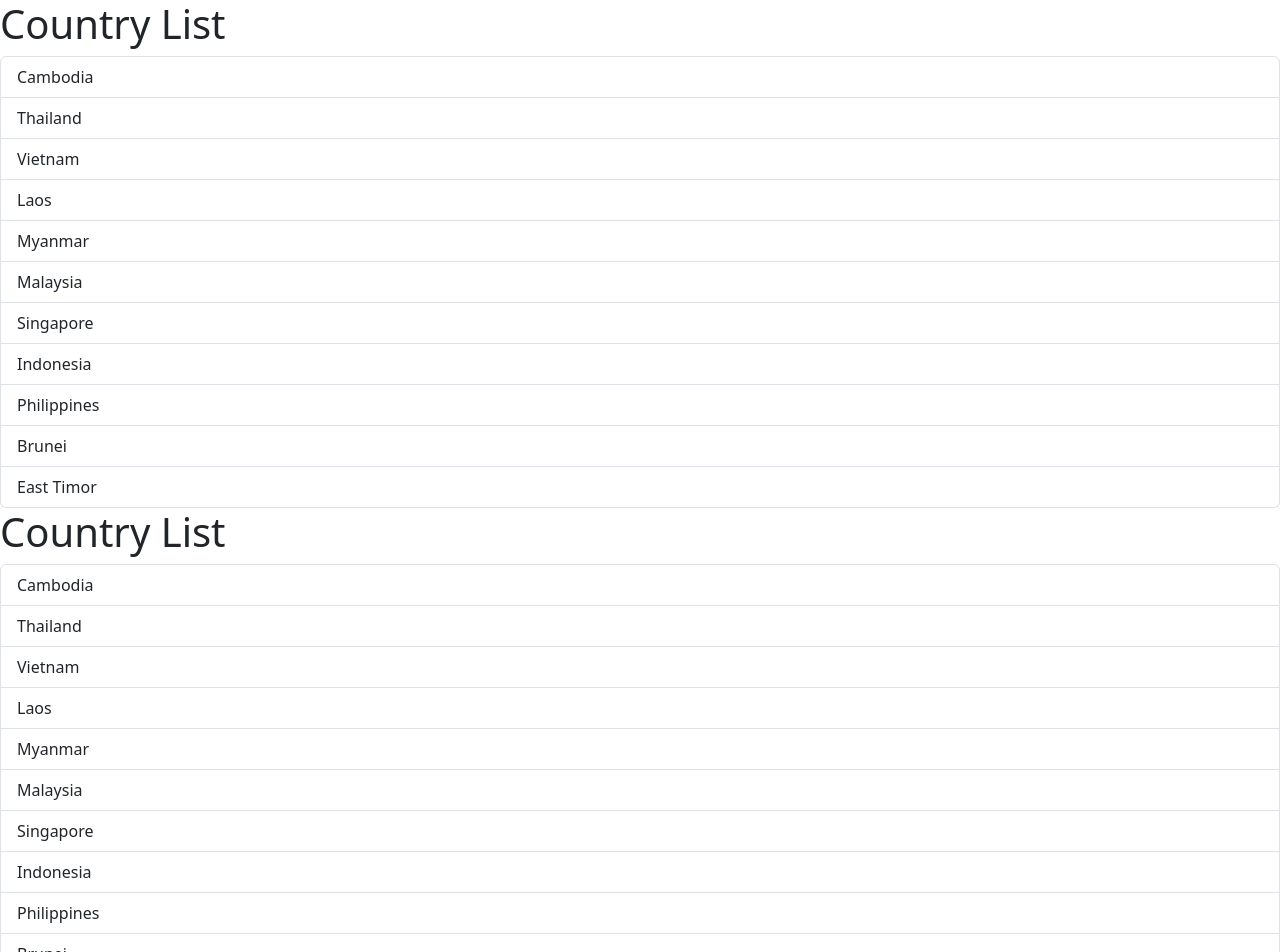
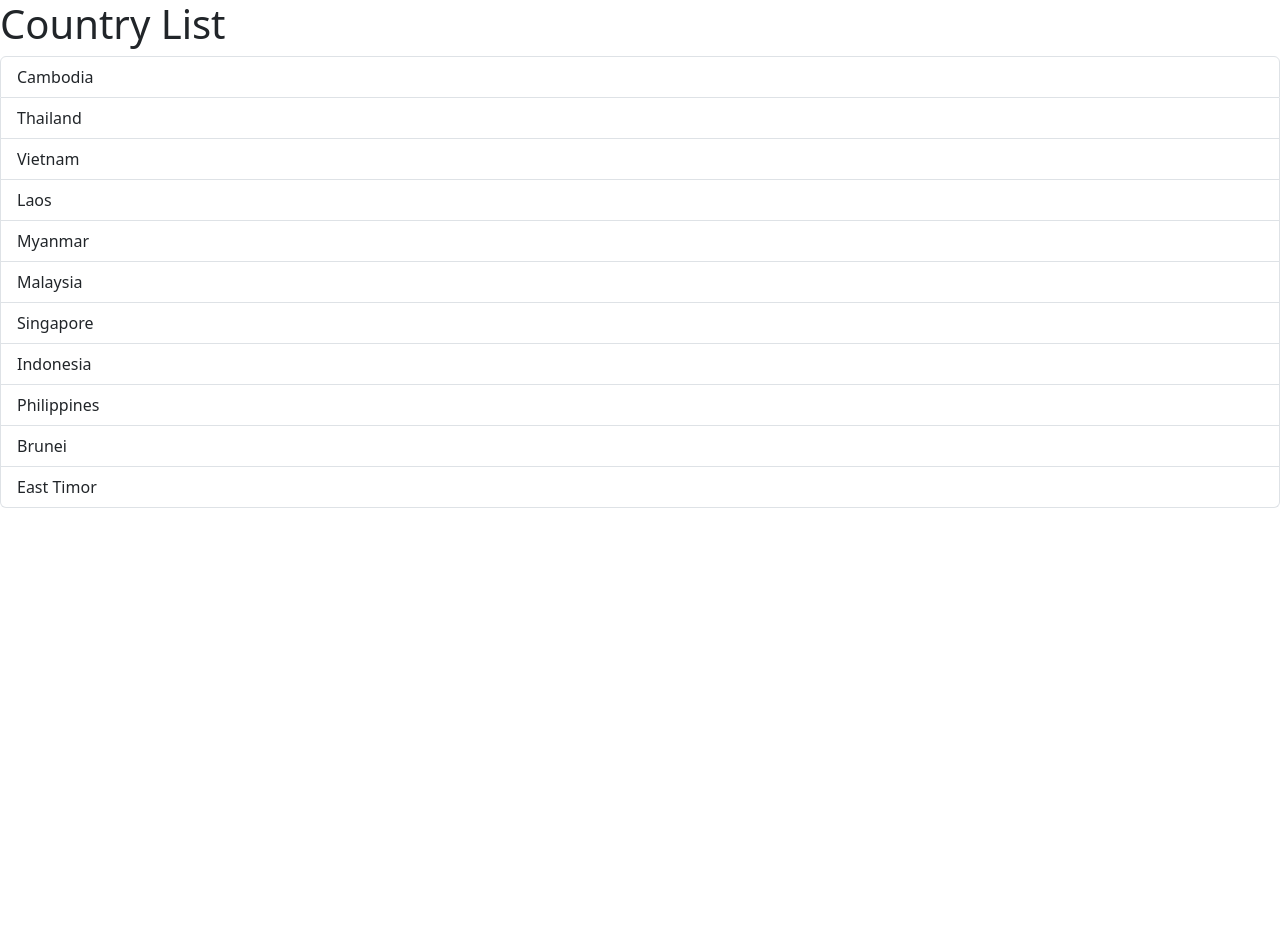
Before and after one commit to ThearaDawn/react-course, a React (Vite) app: page / in a window 1280 px wide. Shown: the top 952 px of the page. After the commit the page ends 800 px from the top, so only its background shows below. Built offline with nearby package versions, Linux system fonts and the light colour scheme.

Commit message:
Passing Data Via Props

```diff
--- a/src/App.tsx
+++ b/src/App.tsx
@@ -1,10 +1,25 @@
 import ListGroup from "./components/ListGroup";
 
 function App() {
+  let countries = [
+    "Cambodia",
+    "Thailand",
+    "Vietnam",
+    "Laos",
+    "Myanmar",
+    "Malaysia",
+    "Singapore",
+    "Indonesia",
+    "Philippines",
+    "Brunei",
+    "East Timor",
+  ];
+
+  const countryHeading = "Country List";
+
   return (
     <div>
-      <ListGroup />
-      <ListGroup />
+      <ListGroup countries={countries} heading={countryHeading} />
     </div>
   );
 }
--- a/src/components/ListGroup.tsx
+++ b/src/components/ListGroup.tsx
@@ -1,25 +1,16 @@
 import { useState } from "react";
 
-function ListGroup() {
-  let countries = [
-    "Cambodia",
-    "Thailand",
-    "Vietnam",
-    "Laos",
-    "Myanmar",
-    "Malaysia",
-    "Singapore",
-    "Indonesia",
-    "Philippines",
-    "Brunei",
-    "East Timor",
-  ];
+interface Props {
+  countries: string[];
+  heading: string;
+}
 
+function ListGroup({ countries, heading }: Props) {
   let [selectedIndex, setSelectedIndex] = useState(-1);
 
   return (
     <>
-      <h1>Country List</h1>
+      <h1>{heading}</h1>
       {countries.length === 0 && <p>No Country Found</p>}
       <ul className="list-group">
         {countries.map(
```
